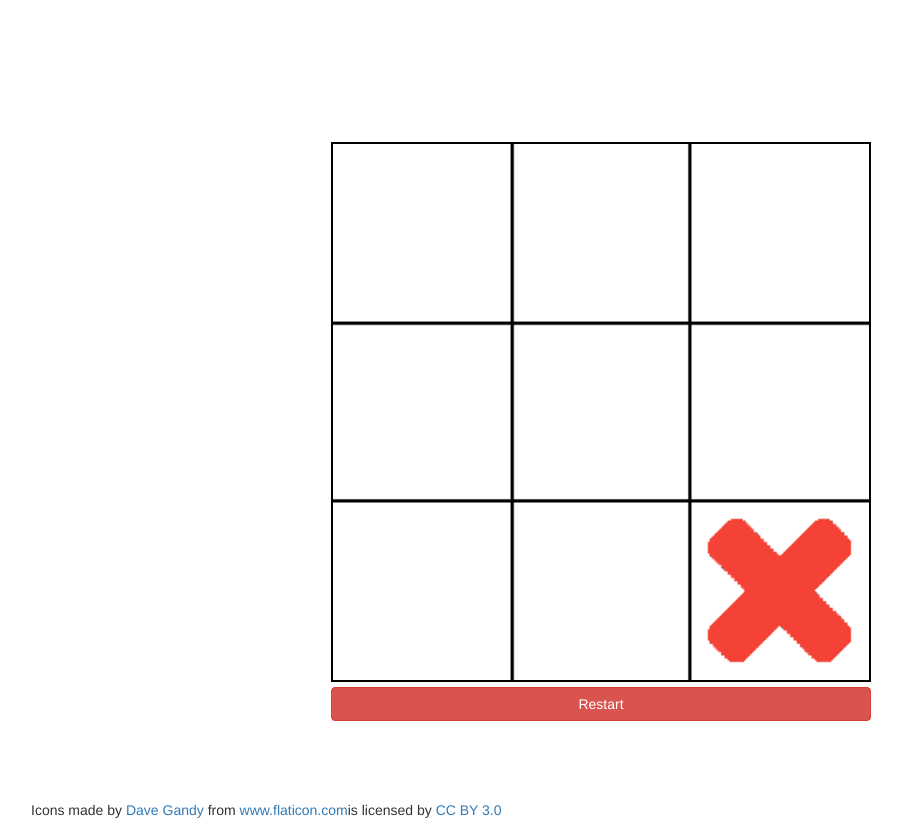
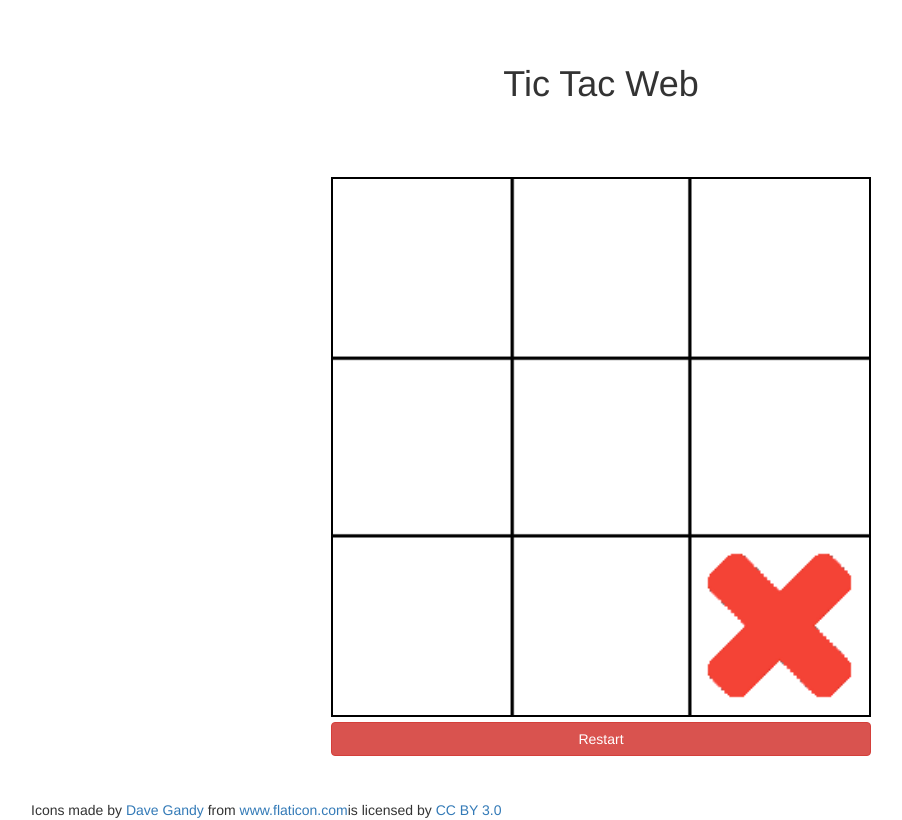
Before and after one commit to hadios/tictacweb, a plain HTML site: page index.html in a window 1280 px wide. Shown: the whole page, without its empty margins (39-941 px from the left). Drawn offline with Linux system fonts and the light colour scheme.

Commit message:
Add title and minify css.

```diff
--- a/css/styles.css
+++ b/css/styles.css
@@ -9,6 +9,10 @@ canvas {
 
 html, body, .container-table {
     height: 100%;
+}
+
+h1 {
+  text-align: center;
 }
 
 .result {
--- a/index.html
+++ b/index.html
@@ -9,13 +9,17 @@
   <link href='https://fonts.googleapis.com/css?family=Karla:400,400italic,700,700italic|Lato:400,100,100italic,300,300italic,400italic,700,700italic,900,900italic' rel='stylesheet' type='text/css'>
 
   <link href="css/bootstrap.min.css" rel="stylesheet" type="text/css">
-  <link href="css/styles.css" rel="stylesheet" type="text/css">
+  <link href="css/styles.min.css" rel="stylesheet" type="text/css">
   <script src="js/jquery-1.12.0.min.js" type="text/javascript"></script>
 </head>
 
 <body>
   <div class="container container-table">
     <div class="row vertical-center-row">
+      <div class="col-sm-12">
+        <h1> Tic Tac Web </h1>
+      </div>
+
       <div class="col-sm-offset-3 col-sm-6">
         <div class="">
 
```
Also changed, not shown: css/styles.min.css.
